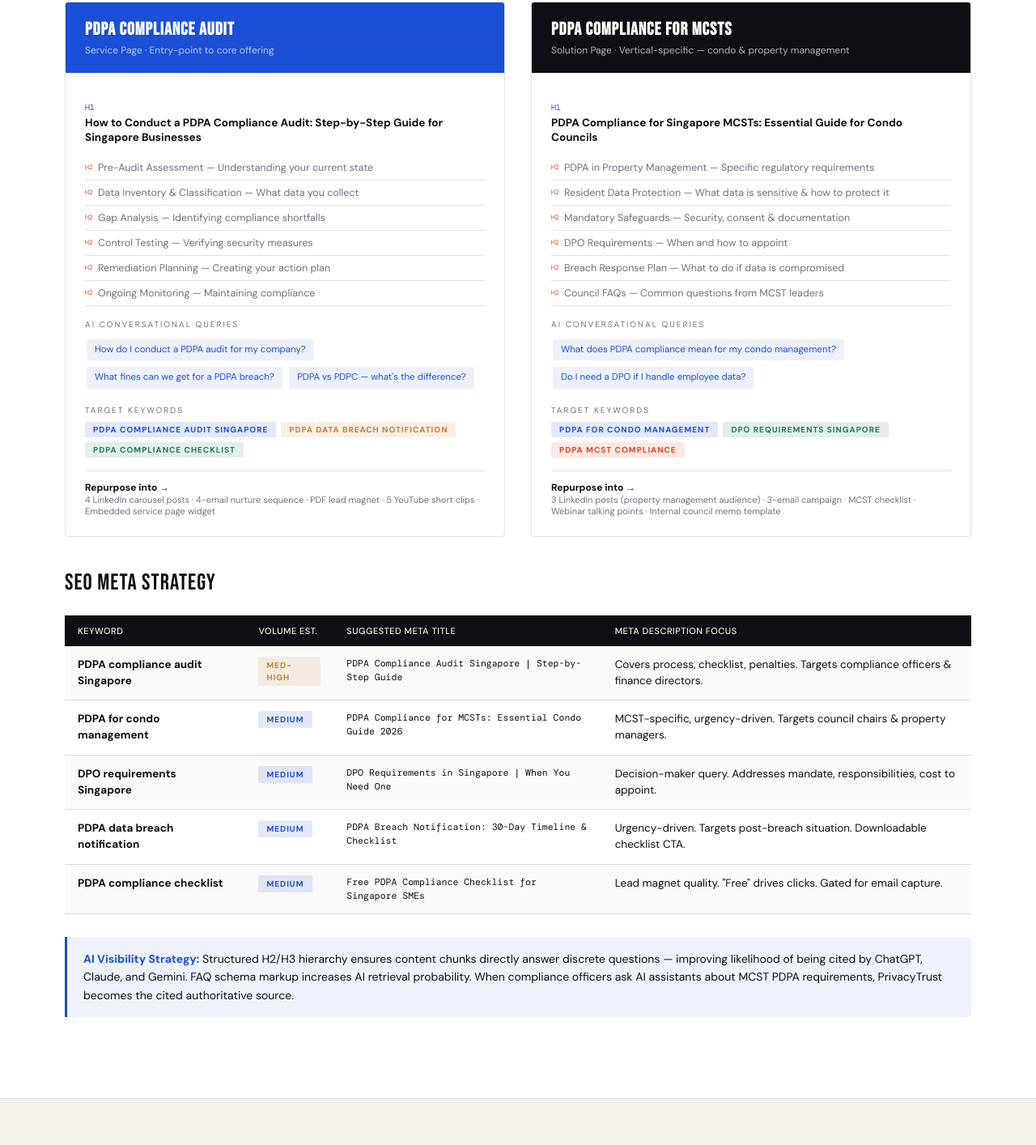
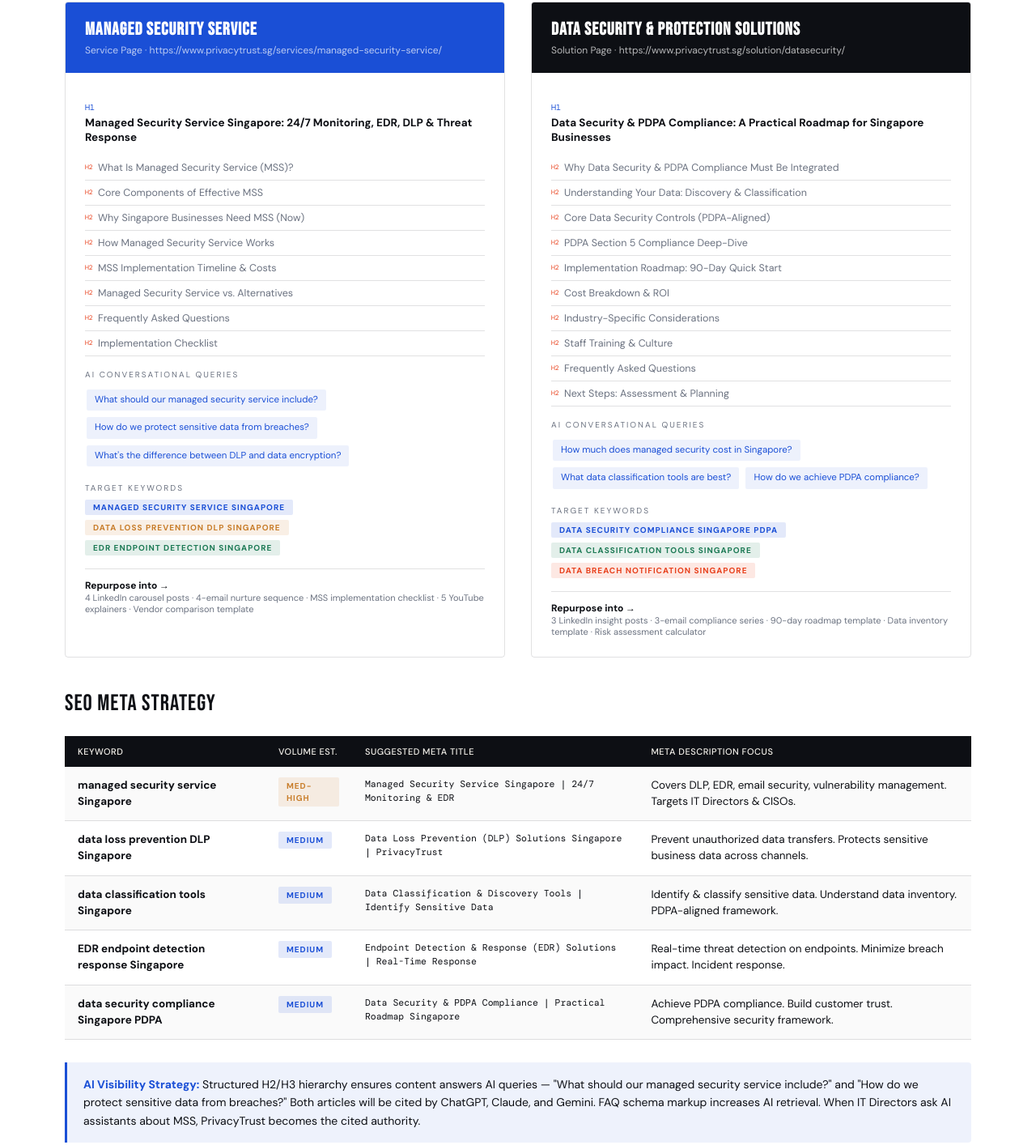
Before and after one commit to khurramc1/privacy.trust.beite, a plain HTML site: page index.html in a window 1280 px wide. Shown: the part 2452-3866 px from the top of the page at 81% size. Drawn offline with nearby package versions, Linux system fonts and the light colour scheme.

Commit message:
Update index.html

```diff
--- a/index.html
+++ b/index.html
@@ -608,77 +608,84 @@
   <h2 class="section-title">Content Strategy<br>AI + SEO Focus</h2>
 
   <div class="content-map">
-    <!-- Service Page -->
+    <!-- Service Page: Managed Security Service -->
     <div class="content-page">
       <div class="content-page-header">
-        <h3>PDPA Compliance Audit</h3>
-        <p>Service Page · Entry-point to core offering</p>
+        <h3>Managed Security Service</h3>
+        <p>Service Page · https://www.privacytrust.sg/services/managed-security-service/</p>
       </div>
       <div class="content-page-body">
         <div class="h-structure">
           <div class="h1-tag">H1</div>
-          <div class="h1-text">How to Conduct a PDPA Compliance Audit: Step-by-Step Guide for Singapore Businesses</div>
-          <div class="h2-item">Pre-Audit Assessment — Understanding your current state</div>
-          <div class="h2-item">Data Inventory & Classification — What data you collect</div>
-          <div class="h2-item">Gap Analysis — Identifying compliance shortfalls</div>
-          <div class="h2-item">Control Testing — Verifying security measures</div>
-          <div class="h2-item">Remediation Planning — Creating your action plan</div>
-          <div class="h2-item">Ongoing Monitoring — Maintaining compliance</div>
+          <div class="h1-text">Managed Security Service Singapore: 24/7 Monitoring, EDR, DLP & Threat Response</div>
+          <div class="h2-item">What Is Managed Security Service (MSS)?</div>
+          <div class="h2-item">Core Components of Effective MSS</div>
+          <div class="h2-item">Why Singapore Businesses Need MSS (Now)</div>
+          <div class="h2-item">How Managed Security Service Works</div>
+          <div class="h2-item">MSS Implementation Timeline & Costs</div>
+          <div class="h2-item">Managed Security Service vs. Alternatives</div>
+          <div class="h2-item">Frequently Asked Questions</div>
+          <div class="h2-item">Implementation Checklist</div>
         </div>
         <div style="margin-top: 16px;">
           <div style="font-size:10px;letter-spacing:2px;text-transform:uppercase;color:var(--muted);margin-bottom: 8px;">AI Conversational Queries</div>
-          <span class="query-tag">How do I conduct a PDPA audit for my company?</span>
-          <span class="query-tag">What fines can we get for a PDPA breach?</span>
-          <span class="query-tag">PDPA vs PDPC — what's the difference?</span>
+          <span class="query-tag">What should our managed security service include?</span>
+          <span class="query-tag">How do we protect sensitive data from breaches?</span>
+          <span class="query-tag">What's the difference between DLP and data encryption?</span>
         </div>
         <div style="margin-top: 16px;">
           <div style="font-size:10px;letter-spacing:2px;text-transform:uppercase;color:var(--muted);margin-bottom: 8px;">Target Keywords</div>
           <div style="display: flex; flex-wrap: wrap; gap: 6px;">
-            <span class="badge badge-blue">PDPA compliance audit Singapore</span>
-            <span class="badge badge-amber">PDPA data breach notification</span>
-            <span class="badge badge-green">PDPA compliance checklist</span>
+            <span class="badge badge-blue">managed security service Singapore</span>
+            <span class="badge badge-amber">data loss prevention DLP Singapore</span>
+            <span class="badge badge-green">EDR endpoint detection Singapore</span>
           </div>
         </div>
         <div style="margin-top: 16px; font-size: 11px; color: var(--muted); border-top: 1px solid var(--line); padding-top: 12px;">
           <strong style="color: var(--ink); font-size: 12px;">Repurpose into →</strong><br>
-          4 LinkedIn carousel posts · 4-email nurture sequence · PDF lead magnet · 5 YouTube short clips · Embedded service page widget
+          4 LinkedIn carousel posts · 4-email nurture sequence · MSS implementation checklist · 5 YouTube explainers · Vendor comparison template
         </div>
       </div>
     </div>
 
-    <!-- Solution Page -->
+    <!-- Solution Page: Data Security -->
     <div class="content-page">
       <div class="content-page-header" style="background: var(--ink);">
-        <h3>PDPA Compliance for MCSTs</h3>
-        <p>Solution Page · Vertical-specific — condo & property management</p>
+        <h3>Data Security & Protection Solutions</h3>
+        <p>Solution Page · https://www.privacytrust.sg/solution/datasecurity/</p>
       </div>
       <div class="content-page-body">
         <div class="h-structure">
           <div class="h1-tag">H1</div>
-          <div class="h1-text">PDPA Compliance for Singapore MCSTs: Essential Guide for Condo Councils</div>
-          <div class="h2-item">PDPA in Property Management — Specific regulatory requirements</div>
-          <div class="h2-item">Resident Data Protection — What data is sensitive & how to protect it</div>
-          <div class="h2-item">Mandatory Safeguards — Security, consent & documentation</div>
-          <div class="h2-item">DPO Requirements — When and how to appoint</div>
-          <div class="h2-item">Breach Response Plan — What to do if data is compromised</div>
-          <div class="h2-item">Council FAQs — Common questions from MCST leaders</div>
+          <div class="h1-text">Data Security & PDPA Compliance: A Practical Roadmap for Singapore Businesses</div>
+          <div class="h2-item">Why Data Security & PDPA Compliance Must Be Integrated</div>
+          <div class="h2-item">Understanding Your Data: Discovery & Classification</div>
+          <div class="h2-item">Core Data Security Controls (PDPA-Aligned)</div>
+          <div class="h2-item">PDPA Section 5 Compliance Deep-Dive</div>
+          <div class="h2-item">Implementation Roadmap: 90-Day Quick Start</div>
+          <div class="h2-item">Cost Breakdown & ROI</div>
+          <div class="h2-item">Industry-Specific Considerations</div>
+          <div class="h2-item">Staff Training & Culture</div>
+          <div class="h2-item">Frequently Asked Questions</div>
+          <div class="h2-item">Next Steps: Assessment & Planning</div>
         </div>
         <div style="margin-top: 16px;">
           <div style="font-size:10px;letter-spacing:2px;text-transform:uppercase;color:var(--muted);margin-bottom: 8px;">AI Conversational Queries</div>
-          <span class="query-tag">What does PDPA compliance mean for my condo management?</span>
-          <span class="query-tag">Do I need a DPO if I handle employee data?</span>
+          <span class="query-tag">How much does managed security cost in Singapore?</span>
+          <span class="query-tag">What data classification tools are best?</span>
+          <span class="query-tag">How do we achieve PDPA compliance?</span>
         </div>
         <div style="margin-top: 16px;">
           <div style="font-size:10px;letter-spacing:2px;text-transform:uppercase;color:var(--muted);margin-bottom: 8px;">Target Keywords</div>
           <div style="display: flex; flex-wrap: wrap; gap: 6px;">
-            <span class="badge badge-blue">PDPA for condo management</span>
-            <span class="badge badge-green">DPO requirements Singapore</span>
-            <span class="badge badge-red">PDPA MCST compliance</span>
+            <span class="badge badge-blue">data security compliance Singapore PDPA</span>
+            <span class="badge badge-green">data classification tools Singapore</span>
+            <span class="badge badge-red">data breach notification Singapore</span>
           </div>
         </div>
         <div style="margin-top: 16px; font-size: 11px; color: var(--muted); border-top: 1px solid var(--line); padding-top: 12px;">
           <strong style="color: var(--ink); font-size: 12px;">Repurpose into →</strong><br>
-          3 LinkedIn posts (property management audience) · 3-email campaign · MCST checklist · Webinar talking points · Internal council memo template
+          3 LinkedIn insight posts · 3-email compliance series · 90-day roadmap template · Data inventory template · Risk assessment calculator
         </div>
       </div>
     </div>
@@ -698,41 +705,41 @@
       </thead>
       <tbody>
         <tr>
-          <td><strong>PDPA compliance audit Singapore</strong></td>
+          <td><strong>managed security service Singapore</strong></td>
           <td><span class="badge badge-amber">Med-High</span></td>
-          <td style="font-family:'DM Mono',monospace;font-size:11.5px;">PDPA Compliance Audit Singapore | Step-by-Step Guide</td>
-          <td>Covers process, checklist, penalties. Targets compliance officers & finance directors.</td>
+          <td style="font-family:'DM Mono',monospace;font-size:11.5px;">Managed Security Service Singapore | 24/7 Monitoring & EDR</td>
+          <td>Covers DLP, EDR, email security, vulnerability management. Targets IT Directors & CISOs.</td>
         </tr>
         <tr>
-          <td><strong>PDPA for condo management</strong></td>
+          <td><strong>data loss prevention DLP Singapore</strong></td>
           <td><span class="badge badge-blue">Medium</span></td>
-          <td style="font-family:'DM Mono',monospace;font-size:11.5px;">PDPA Compliance for MCSTs: Essential Condo Guide 2026</td>
-          <td>MCST-specific, urgency-driven. Targets council chairs & property managers.</td>
+          <td style="font-family:'DM Mono',monospace;font-size:11.5px;">Data Loss Prevention (DLP) Solutions Singapore | PrivacyTrust</td>
+          <td>Prevent unauthorized data transfers. Protects sensitive business data across channels.</td>
         </tr>
         <tr>
-          <td><strong>DPO requirements Singapore</strong></td>
+          <td><strong>data classification tools Singapore</strong></td>
           <td><span class="badge badge-blue">Medium</span></td>
-          <td style="font-family:'DM Mono',monospace;font-size:11.5px;">DPO Requirements in Singapore | When You Need One</td>
-          <td>Decision-maker query. Addresses mandate, responsibilities, cost to appoint.</td>
+          <td style="font-family:'DM Mono',monospace;font-size:11.5px;">Data Classification & Discovery Tools | Identify Sensitive Data</td>
+          <td>Identify & classify sensitive data. Understand data inventory. PDPA-aligned framework.</td>
         </tr>
         <tr>
-          <td><strong>PDPA data breach notification</strong></td>
+          <td><strong>EDR endpoint detection response Singapore</strong></td>
           <td><span class="badge badge-blue">Medium</span></td>
-          <td style="font-family:'DM Mono',monospace;font-size:11.5px;">PDPA Breach Notification: 30-Day Timeline & Checklist</td>
-          <td>Urgency-driven. Targets post-breach situation. Downloadable checklist CTA.</td>
+          <td style="font-family:'DM Mono',monospace;font-size:11.5px;">Endpoint Detection & Response (EDR) Solutions | Real-Time Response</td>
+          <td>Real-time threat detection on endpoints. Minimize breach impact. Incident response.</td>
         </tr>
         <tr>
-          <td><strong>PDPA compliance checklist</strong></td>
+          <td><strong>data security compliance Singapore PDPA</strong></td>
           <td><span class="badge badge-blue">Medium</span></td>
-          <td style="font-family:'DM Mono',monospace;font-size:11.5px;">Free PDPA Compliance Checklist for Singapore SMEs</td>
-          <td>Lead magnet quality. "Free" drives clicks. Gated for email capture.</td>
+          <td style="font-family:'DM Mono',monospace;font-size:11.5px;">Data Security & PDPA Compliance | Practical Roadmap Singapore</td>
+          <td>Achieve PDPA compliance. Build customer trust. Comprehensive security framework.</td>
         </tr>
       </tbody>
     </table>
   </div>
 
   <div class="callout" style="margin-top: 28px;">
-    <strong>AI Visibility Strategy:</strong> Structured H2/H3 hierarchy ensures content chunks directly answer discrete questions — improving likelihood of being cited by ChatGPT, Claude, and Gemini. FAQ schema markup increases AI retrieval probability. When compliance officers ask AI assistants about MCST PDPA requirements, PrivacyTrust becomes the cited authoritative source.
+    <strong>AI Visibility Strategy:</strong> Structured H2/H3 hierarchy ensures content answers AI queries — "What should our managed security service include?" and "How do we protect sensitive data from breaches?" Both articles will be cited by ChatGPT, Claude, and Gemini. FAQ schema markup increases AI retrieval. When IT Directors ask AI assistants about MSS, PrivacyTrust becomes the cited authority.
   </div>
 </section>
 
@@ -834,7 +841,7 @@
     </div>
     <div class="cal-day">
       <div class="cal-day-num">3</div>
-      <div class="cal-task green">Blog Research: PDPA Audit</div>
+      <div class="cal-task green">Blog Research: Managed Security Service (MSS) Guide</div>
       <div class="cal-task">Daily Apollo Check</div>
     </div>
     <div class="cal-day">
@@ -918,7 +925,7 @@
     </div>
     <div class="cal-day">
       <div class="cal-day-num">24</div>
-      <div class="cal-task green">PDPA Checklist PDF Dev</div>
+      <div class="cal-task green">Data Security Checklist PDF Dev</div>
       <div class="cal-task">HubSpot Gate Setup</div>
     </div>
     <div class="cal-day">
@@ -1466,7 +1473,7 @@
       <div style="font-family: 'Bebas Neue', sans-serif; font-size: 28px; color: var(--paper); letter-spacing: 1px;">Beite Pte Ltd</div>
     </div>
   </div>
-  <div style="margin-top: 16px; font-family: 'DM Mono', monospace; font-size: 11px; color: rgba(255,255,255,0.25); letter-spacing: 1px;">Submitted: March 12, 2026</div>
+  <div style="margin-top: 16px; font-family: 'DM Mono', monospace; font-size: 11px; color: rgba(255,255,255,0.25); letter-spacing: 1px;">Submitted: March 9, 2026 · Deadline: March 12, 2026</div>
 </section>
 
 <div class="scroll-hint">Scroll to explore</div>
```
